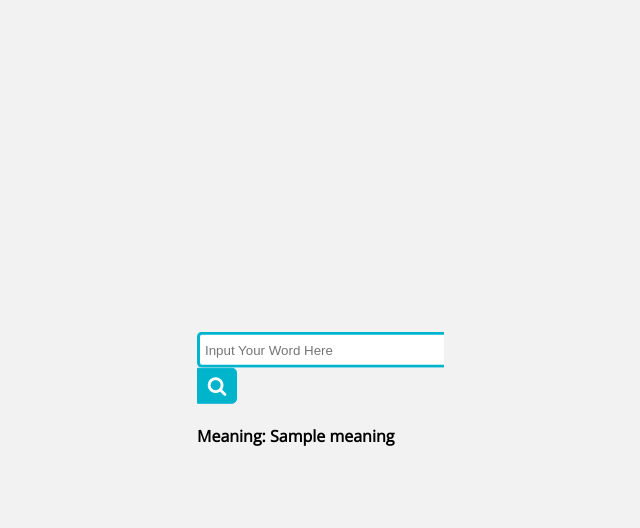
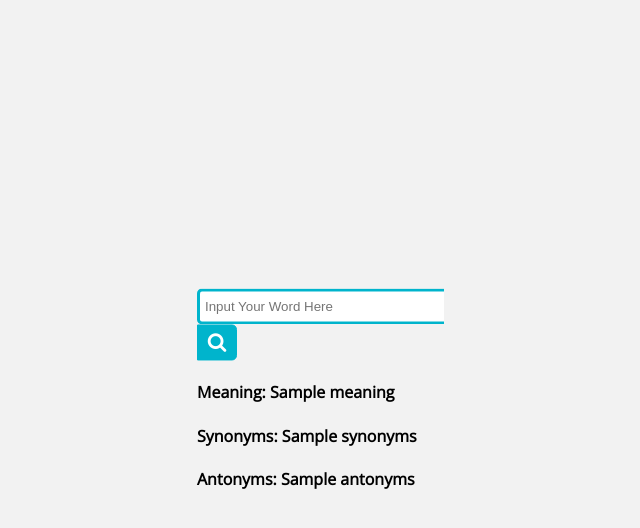
Before and after one commit to Hassan-Mallah/expert-potato, a Django app: template dictionary/templates/word.html in a window 1280 px wide. Shown: the top 528 px of the page, without its empty margins (251-891 px from the left). Run offline with Django 3.2, Linux system fonts and the light colour scheme; the template is opened without the code that fills it: most values are stand-ins (such as "Sample title", 1, 10 or a date in 2020).

Commit message:
word.html - Noun

```diff
--- a/dictionary/base/views.py
+++ b/dictionary/base/views.py
@@ -14,6 +14,8 @@ def word(request):
     meaning = dict.meaning(search)
     synonyms = dict.synonym(search)
     antonyms = dict.antonym(search)
+    if meaning and 'Noun' in meaning:
+        meaning = meaning['Noun'][0]
     context = {
         'meaning': meaning,
         'synonyms': synonyms,
--- a/dictionary/templates/word.html
+++ b/dictionary/templates/word.html
@@ -64,7 +64,12 @@ body{
             </button>
         </form>
     </div>
+<!--    <h4>Meaning: {{meaning}}</h4>-->
+
     <h4>Meaning: {{meaning}}</h4>
+    <h4>Synonyms: {{synonyms}}</h4>
+    <h4>Antonyms: {{antonyms}}</h4>
+
 </div>
 </body>
 </html>
```
